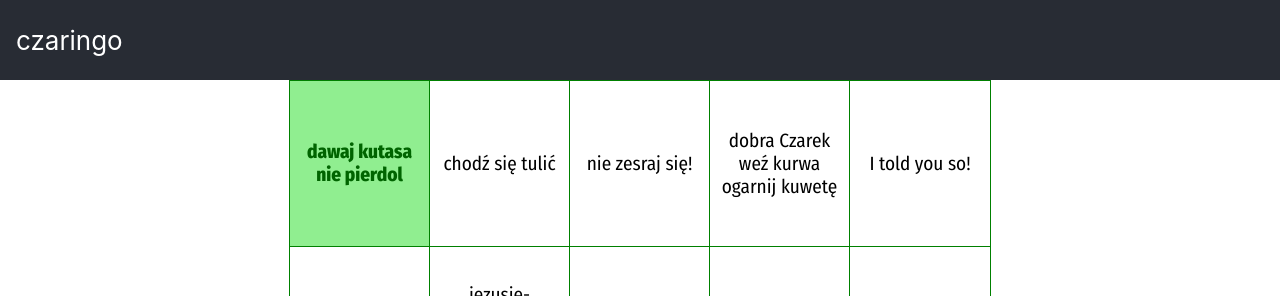
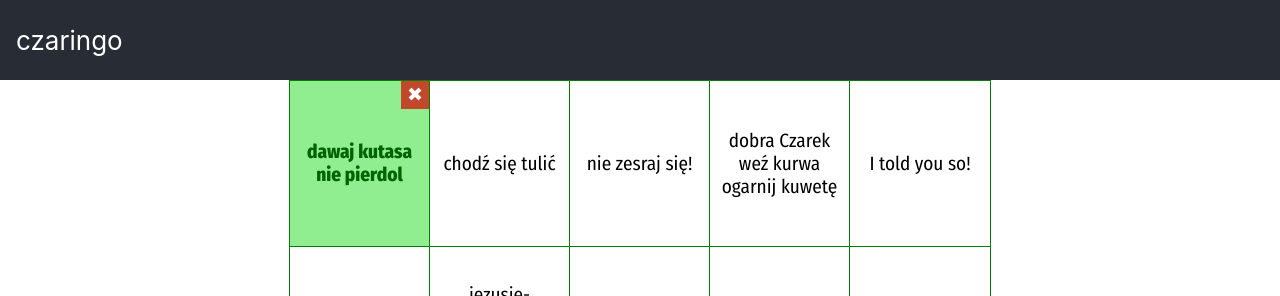
Before and after one commit to denkwai/czaringo, a React (Create React App) app: page / in a window 1280 px wide. Both pictures are taken after a click on the button "dawaj kutasa nie pierdol". Shown: the top 296 px of the page. Built offline with nearby package versions, Linux system fonts and the light colour scheme.

Commit message:
remove function

```diff
--- a/src/Cell.css
+++ b/src/Cell.css
@@ -8,6 +8,7 @@
     border-right: 1px solid green;
     padding: .5rem;
     font-family: 'Fira Sans Condensed';
+    position: relative;
 }
 
 .Cell:last-child {
@@ -26,6 +27,21 @@
     font-weight: 700;
 }
 
+.CellDeselect {
+    position: absolute;
+    top: 0;
+    right: 0;
+    background-color: rgba(215, 0, 0, .7);
+    display: block;
+    width: 28px;
+    height: 28px;
+    line-height: 28px;
+    vertical-align: middle;
+    text-align: center;
+    color: #fff;
+    font-weight: 400;
+}
+
 @media (min-width: 500px) {
     .Cell {
         font-size: 1rem;
--- a/src/Cell.js
+++ b/src/Cell.js
@@ -1,9 +1,12 @@
 import classNames from 'classnames';
 import './Cell.css';
 
-function Cell({ text = '', onClick = () => {}, isSelected = false }) {
+function Cell({ text = '', onClick = () => {}, onRemoveClick = () => {}, isSelected = false }) {
     return <button onClick={onClick} className={classNames('Cell', {'IsSelected': isSelected})}>
         {text}
+        {isSelected && (
+            <span className="CellDeselect" onClick={(e) => { e.stopPropagation(); onRemoveClick() }}>✖</span>
+        )}
     </button>
 };
 
--- a/src/Field.js
+++ b/src/Field.js
@@ -19,6 +19,7 @@ function Field({gameOver = false, setGameOver = () => {}}) {
                 return (<Cell key={`[${rowIndex},${columnIndex}]`}
                               text={text}
                               onClick={() => {(!isSelected && !gameOver) && selectAnswer(rowIndex, columnIndex)}}
+                              onRemoveClick={() => {(isSelected && !gameOver) && deselectAnswer(rowIndex, columnIndex) }}
                               isSelected={isSelected} />)
             })}
         </div>
@@ -28,6 +29,14 @@ function Field({gameOver = false, setGameOver = () => {}}) {
         const newAnswerMap = [...answerMap]
 
         newAnswerMap[row][column] = true;
+
+        setAnswerMap(newAnswerMap);
+    }
+
+    function deselectAnswer(row = 0, column = 0) {
+        const newAnswerMap = [...answerMap]
+
+        newAnswerMap[row][column] = false;
 
         setAnswerMap(newAnswerMap);
     }
```
